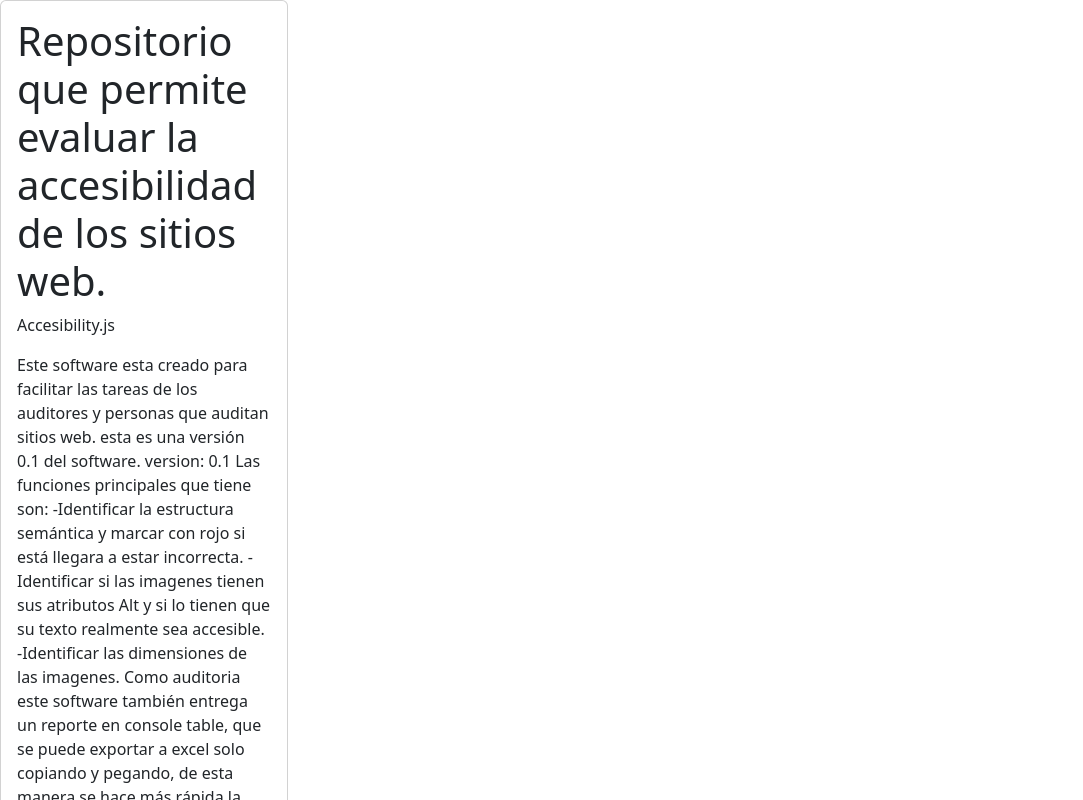
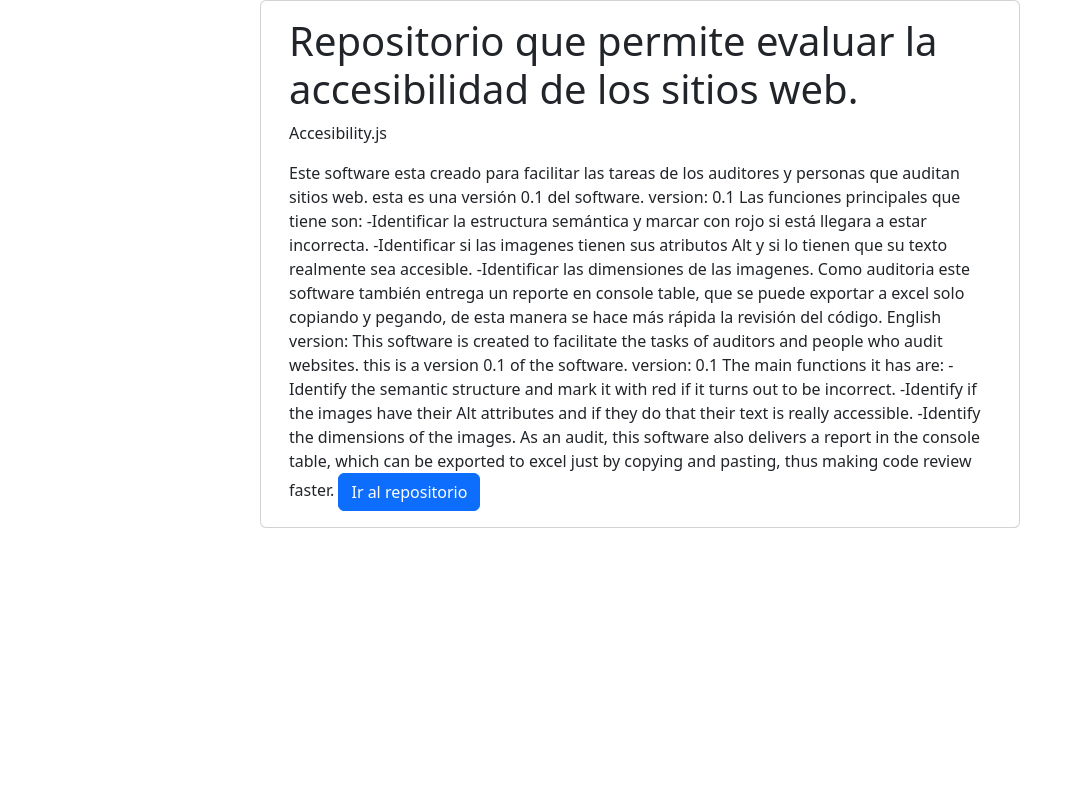
Before and after one commit to vtorresmz/accesibility, a plain HTML site: page index.html in a window 1280 px wide. Shown: the top 800 px of the page, without its empty margins (0-1083 px from the left). Drawn offline with nearby package versions, Linux system fonts and the light colour scheme.

Commit message:
Update index.html

```diff
--- a/index.html
+++ b/index.html
@@ -8,10 +8,11 @@
   </head>
   <body>
     <script src="https://cdn.jsdelivr.net/npm/bootstrap@5.2.3/dist/js/bootstrap.bundle.min.js" integrity="sha384-kenU1KFdBIe4zVF0s0G1M5b4hcpxyD9F7jL+jjXkk+Q2h455rYXK/7HAuoJl+0I4" crossorigin="anonymous"></script>
-  </body>
-</html>
 
-<div class="card" style="width: 18rem;">
+<main class="container">
+
+<section class="row">
+<article class="card col-8 mx-auto">
   <div class="card-body">
    <h1>  Repositorio que permite evaluar la accesibilidad de los sitios web.</h1>
 
@@ -27,4 +28,9 @@ As an audit, this software also delivers a report in the console table, which ca
 
     <a href="#" class="btn btn-primary">Ir al repositorio</a>
   </div>
-</div>
+</article>
+</section>
+</main>
+
+     </body>
+</html>
```
